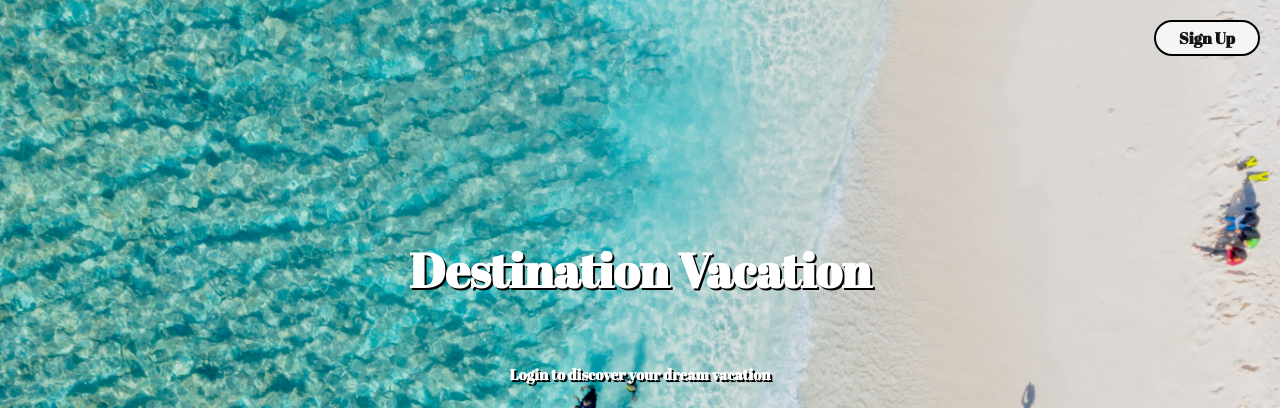
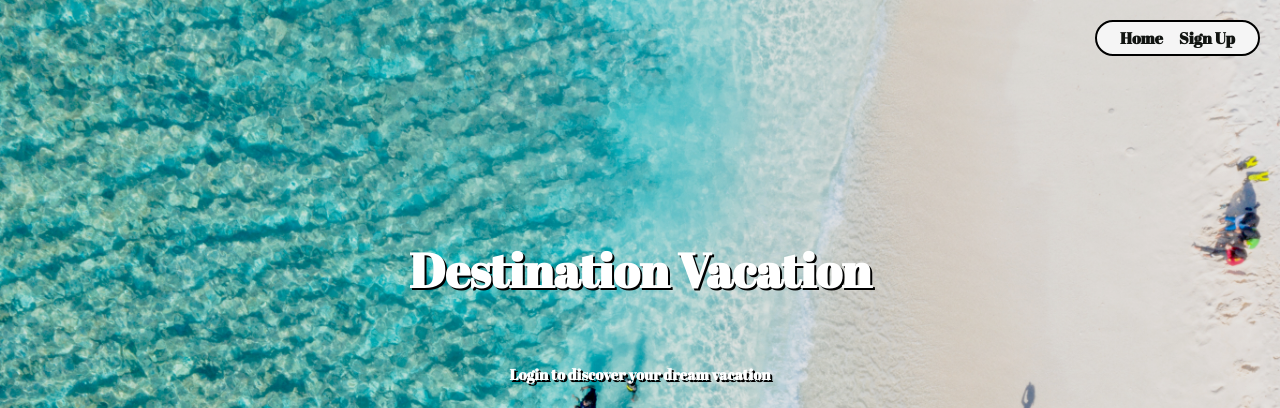
Before and after one commit to jmeirink/destination-vacation, a Django app: page /?next=/destinations/ in a window 1280 px wide. Shown: the top 408 px of the page. Run offline with Django 4.2, Linux system fonts and the light colour scheme.

Commit message:
add home link and remove destination card box shaddowing

```diff
--- a/main_app/static/css/destinations/destination-index.css
+++ b/main_app/static/css/destinations/destination-index.css
@@ -9,7 +9,6 @@
   width: 275px;
   margin: 10px;
   border: var(--borders);
-  box-shadow: var(--card-box-shadow);
   background-color: rgba(0,0,0,0.5);
 }
 
--- a/main_app/templates/base.html
+++ b/main_app/templates/base.html
@@ -26,6 +26,7 @@
           <li><a href="{% url 'destinations_create' %}">Add a Destination</a></li>
           <li><a href="{% url 'logout' %}">Log out</a></li>
         {% else %}
+          <li><a href="{% url 'home' %}">Home</a></li>
           <li><a href="{% url 'signup' %}">Sign Up</a></li>
         {% endif %}
       </ul>
```
